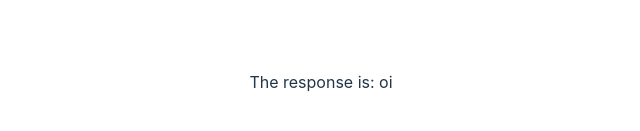
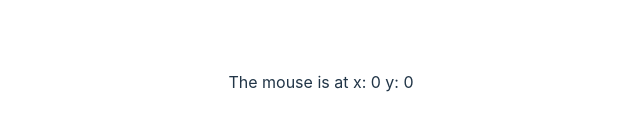
Before and after one commit to mathesukkj/svelte-testing, a Svelte app: page / in a window 1280 px wide. Shown: the part 435-566 px from the top of the page, without its empty margins (319-959 px from the left). Built offline with nearby package versions, Linux system fonts and the light colour scheme.

Commit message:
feat: mousemove event once

```diff
--- a/src/App.svelte
+++ b/src/App.svelte
@@ -1,22 +1,14 @@
 <script lang="ts">
-  import getFakeFetch from "./api/getFakeFetch";
+  import Pointer from "./lib/Pointer.svelte";
 
   let src = "./src/assets/svelte.svg";
   let text = "<h2>state</h2>";
-
-  let response = getFakeFetch()
 </script>
 
 <img {src} alt="svelte" />
 <h1>{@html text}</h1>
 
-{#await response}
-...loading
-{:then response}
-<p>The response is: {response}</p>
-{:catch error}
-<p>Error! {error}</p>
-{/await}
+<Pointer />
 
 <style>
   h1 {
--- /dev/null
+++ b/src/lib/Pointer.svelte
@@ -0,0 +1,21 @@
+<script lang="ts">
+  let mousePosition = {x: 0, y: 0}
+
+  const pointerMove = ({x, y}: {x: number, y: number}) => {
+    mousePosition = {x, y}
+  }
+</script>
+
+<p>The mouse is at x: {mousePosition.x} y: {mousePosition.y}</p>
+
+<div on:mousemove|once={pointerMove} aria-hidden="true" />
+
+<style>
+  div {
+    min-height: 100vh;
+    min-width: 100%;
+    position: fixed;
+    left: 0;
+    top: 0;
+  }
+</style>
```
Also changed, not shown: src/lib/Await.svelte (added, +14 -0 lines).
